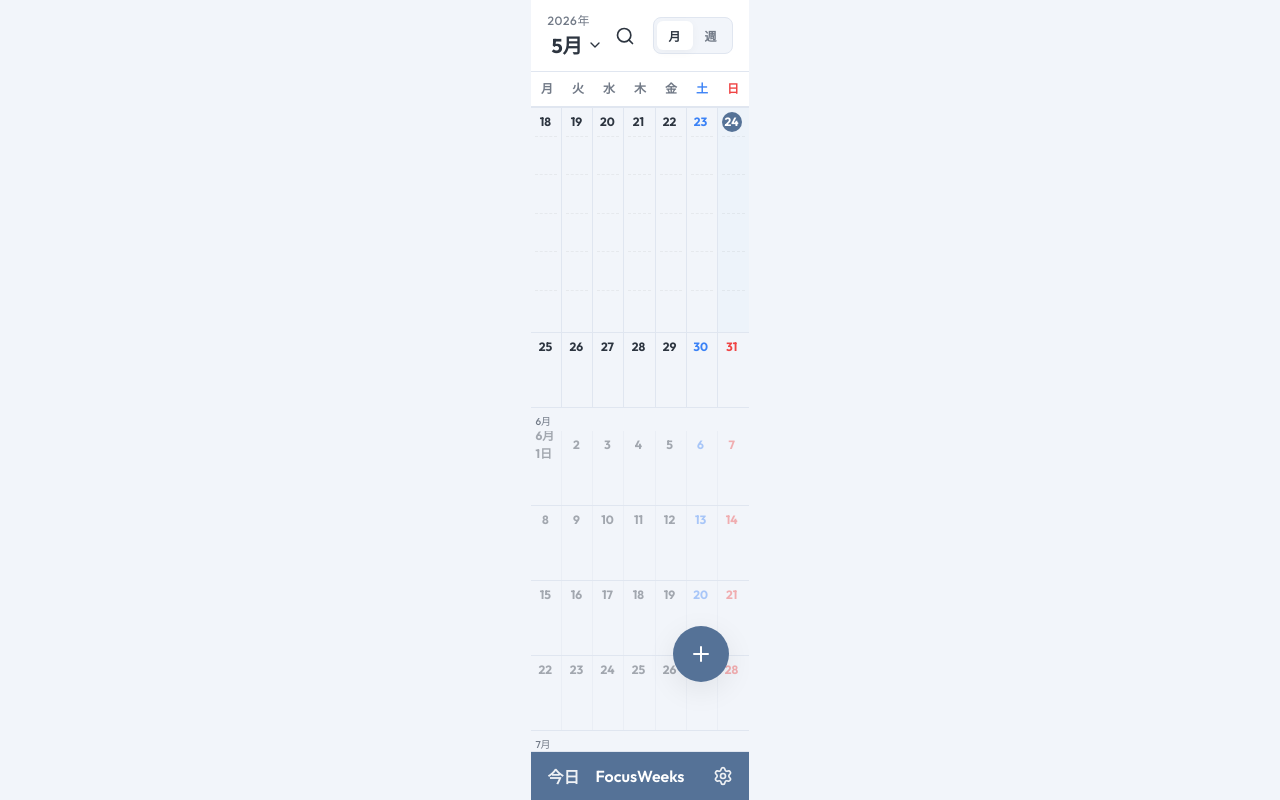
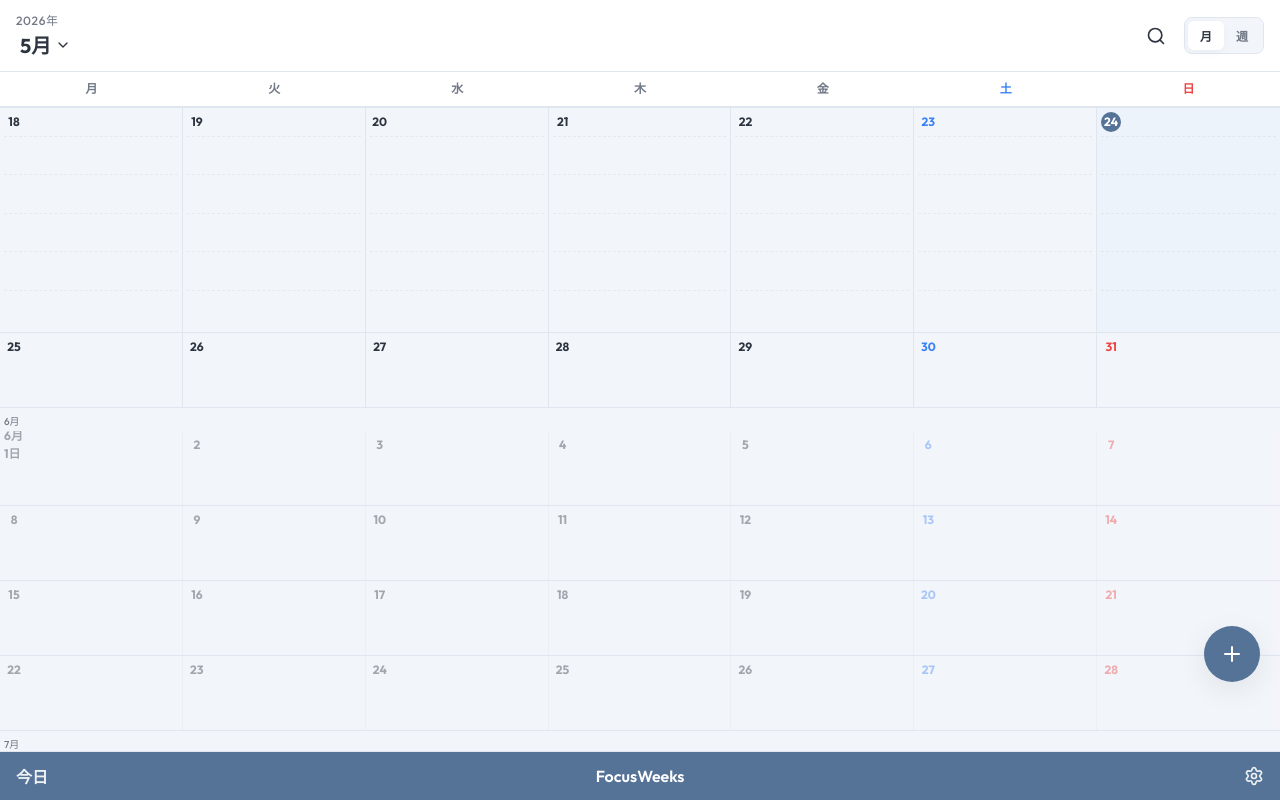
Before and after one commit to itokenlaw-rgb/FocusWeeks, a React (Vite) app: page / in a window 1280 px wide. Built offline with nearby package versions, Linux system fonts and the light colour scheme.

Commit message:
feat: 設定背景

```diff
--- a/src/index.css
+++ b/src/index.css
@@ -94,8 +94,7 @@ body.theme-green {
   display: flex;
   flex-direction: column;
   height: 100vh;
-  width: 100%;
-  /* 【１】max-width: 430px; を削除してスマホ・画面全体に広がるように修正 */
+  width: 100vw; /* 確実にビューポート全体の横幅にする */
   box-shadow: none;
   background-color: var(--bg-card);
   position: relative;
```
